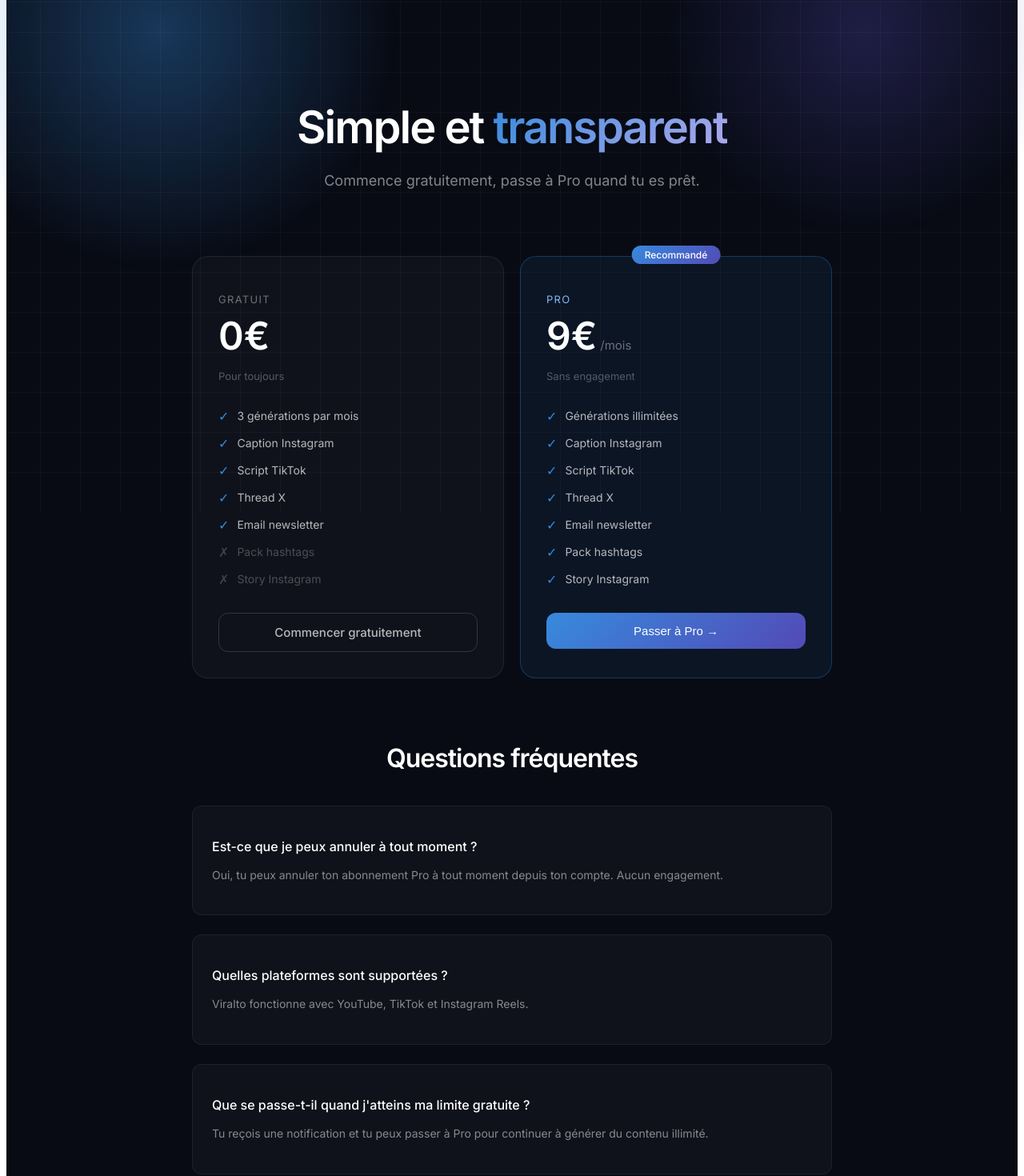
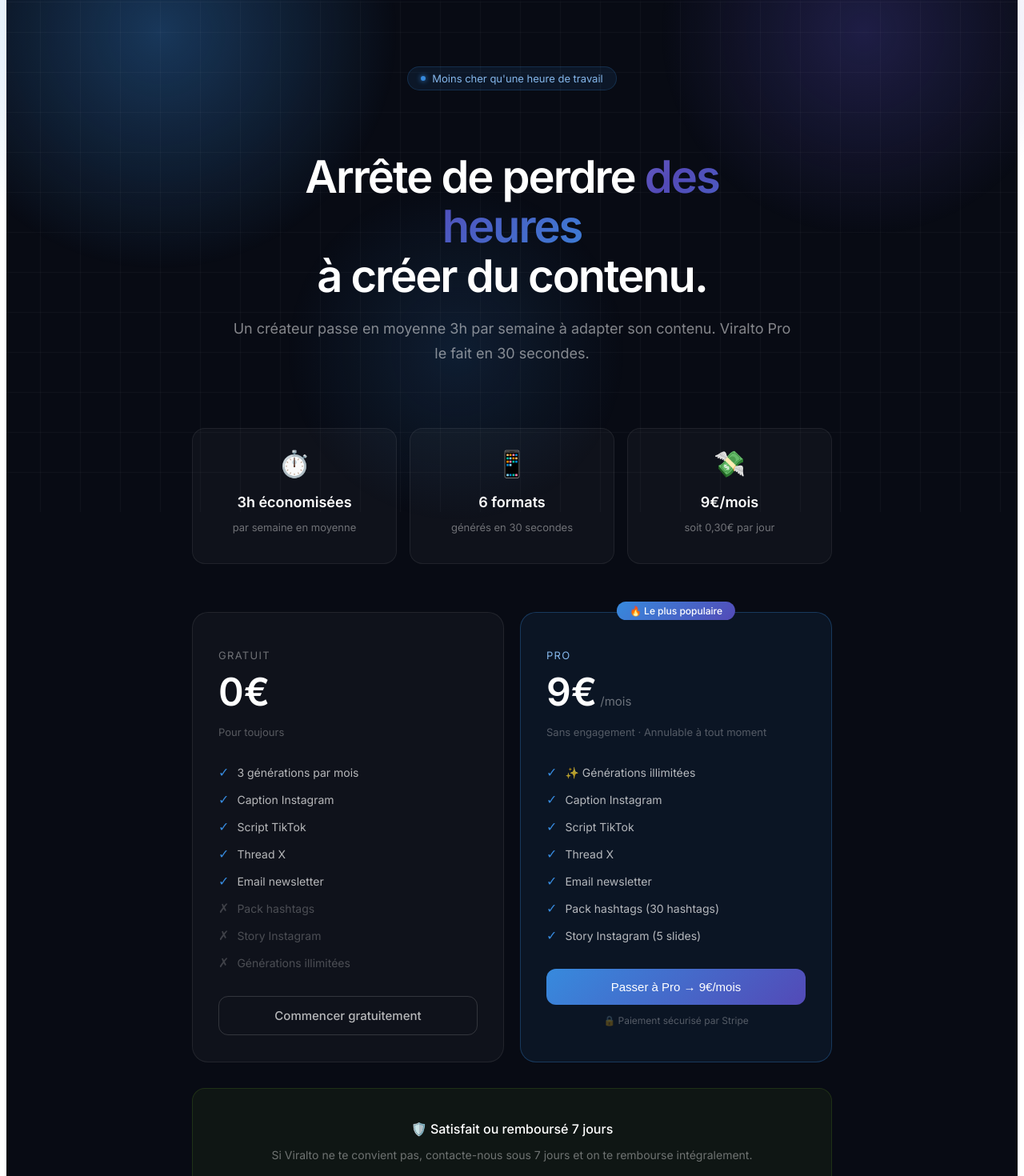
Before and after one commit to AxelBen81/viralto, a Next.js app: page /pricing in a window 1280 px wide. Shown: the part 160-1630 px from the top of the page at 80% size. Built offline with nearby package versions, Linux system fonts and the light colour scheme; no server answers.

Commit message:
Update page.tsx

```diff
--- a/app/pricing/page.tsx
+++ b/app/pricing/page.tsx
@@ -1,17 +1,25 @@
 "use client";
 import { useUser } from "@clerk/nextjs";
-import { useState } from "react";
+import { useState, useEffect } from "react";
 
 export default function Pricing() {
   const { user, isSignedIn } = useUser();
   const [loading, setLoading] = useState(false);
+  const [isPro, setIsPro] = useState(false);
+
+  useEffect(() => {
+    if (isSignedIn && user) {
+      fetch(`/api/generations?userId=${user.id}`)
+        .then((res) => res.json())
+        .then((data) => setIsPro(data.is_pro ?? false));
+    }
+  }, [isSignedIn, user]);
 
   async function handleUpgrade() {
     if (!isSignedIn || !user) {
       window.location.href = "/";
       return;
     }
-
     setLoading(true);
     const res = await fetch("/api/stripe/checkout", {
       method: "POST",
@@ -21,7 +29,6 @@
         email: user.emailAddresses[0]?.emailAddress,
       }),
     });
-
     const data = await res.json();
     if (data.url) window.location.href = data.url;
     setLoading(false);
@@ -33,6 +40,7 @@
       {/* Glows */}
       <div style={{ position: "fixed", top: -150, left: -150, width: 700, height: 700, background: "radial-gradient(circle, rgba(55,138,221,0.35) 0%, transparent 60%)", pointerEvents: "none", zIndex: 0 }} />
       <div style={{ position: "fixed", top: -100, right: -100, width: 600, height: 600, background: "radial-gradient(circle, rgba(83,74,183,0.3) 0%, transparent 60%)", pointerEvents: "none", zIndex: 0 }} />
+      <div style={{ position: "fixed", bottom: -50, left: "25%", width: 500, height: 500, background: "radial-gradient(circle, rgba(55,138,221,0.15) 0%, transparent 60%)", pointerEvents: "none", zIndex: 0 }} />
 
       {/* Grid */}
       <div style={{ position: "fixed", inset: 0, backgroundImage: "linear-gradient(rgba(255,255,255,0.03) 1px, transparent 1px), linear-gradient(90deg, rgba(255,255,255,0.03) 1px, transparent 1px)", backgroundSize: "50px 50px", pointerEvents: "none", zIndex: 0 }} />
@@ -45,25 +53,55 @@
             <img src="/LOGO_VIRALTO.png" alt="Viralto" style={{ height: 150, width: "auto", objectFit: "contain" }} />
           </a>
           <div style={{ display: "flex", alignItems: "center", gap: 32 }}>
-            <a href="/how-it-works" style={{ fontSize: 15, color: "rgba(255,255,255,0.55)", textDecoration: "none" }}>Comment ça marche</a>
-            <a href="/pricing" style={{ fontSize: 15, color: "white", textDecoration: "none", fontWeight: 500 }}>Tarifs</a>
-            <a href="/" style={{ fontSize: 15, color: "white", background: "linear-gradient(135deg, #378ADD, #534AB7)", border: "none", padding: "10px 24px", borderRadius: 24, textDecoration: "none", fontWeight: 500 }}>
+            <a href="/how-it-works" style={{ fontSize: 16, color: "white", textDecoration: "none", fontWeight: 500 }}>Comment ça marche</a>
+            <a href="/pricing" style={{ fontSize: 16, color: "white", textDecoration: "none", fontWeight: 500 }}>Tarifs</a>
+            {!isSignedIn ? (
+              <a href="/" style={{ fontSize: 15, color: "white", background: "linear-gradient(135deg, #378ADD, #534AB7)", padding: "10px 24px", borderRadius: 24, textDecoration: "none", fontWeight: 500 }}>
                 Essayer gratuitement
               </a>
+            ) : isPro ? (
+              <a href="/" style={{ fontSize: 15, color: "white", background: "linear-gradient(135deg, #378ADD, #534AB7)", padding: "10px 24px", borderRadius: 24, textDecoration: "none", fontWeight: 500 }}>
+                {"Générer du contenu →"}
+              </a>
+            ) : (
+              <a href="/" style={{ fontSize: 15, color: "white", background: "linear-gradient(135deg, #378ADD, #534AB7)", padding: "10px 24px", borderRadius: 24, textDecoration: "none", fontWeight: 500 }}>
+                {"Essayer gratuitement"}
+              </a>
+            )}
           </div>
         </nav>
 
         {/* Hero */}
-        <section style={{ maxWidth: 700, margin: "0 auto", padding: "80px 48px 60px", textAlign: "center" }}>
+        <section className="animate-fade-in" style={{ maxWidth: 700, margin: "0 auto", padding: "80px 48px 60px", textAlign: "center" }}>
+          <div style={{ display: "inline-flex", alignItems: "center", gap: 8, fontSize: 13, color: "#85B7EB", background: "rgba(55,138,221,0.1)", border: "1px solid rgba(55,138,221,0.2)", padding: "6px 16px", borderRadius: 24, marginBottom: 32 }}>
+            <div style={{ width: 6, height: 6, background: "#378ADD", borderRadius: "50%", boxShadow: "0 0 6px #378ADD" }} />
+            {"Moins cher qu'une heure de travail"}
+          </div>
           <h1 style={{ fontSize: 56, fontWeight: 600, lineHeight: 1.1, marginBottom: 20, letterSpacing: -2 }}>
-            Simple et{" "}
-            <span style={{ background: "linear-gradient(135deg, #378ADD, #AFA9EC)", WebkitBackgroundClip: "text", WebkitTextFillColor: "transparent" }}>
-              transparent
-            </span>
+            {"Arrête de perdre"}{" "}
+            <span className="gradient-animated">{"des heures"}</span>
+            <br />{"à créer du contenu."}
           </h1>
           <p style={{ fontSize: 18, color: "rgba(255,255,255,0.5)", lineHeight: 1.7 }}>
-            Commence gratuitement, passe à Pro quand tu es prêt.
+            {"Un créateur passe en moyenne 3h par semaine à adapter son contenu. Viralto Pro le fait en 30 secondes."}
           </p>
+        </section>
+
+        {/* Valeur perçue */}
+        <section className="animate-fade-in animate-fade-in-delay-1" style={{ maxWidth: 800, margin: "0 auto", padding: "0 48px 60px" }}>
+          <div style={{ display: "grid", gridTemplateColumns: "repeat(3, 1fr)", gap: 16 }}>
+            {[
+              { icon: "⏱️", label: "3h économisées", desc: "par semaine en moyenne" },
+              { icon: "📱", label: "6 formats", desc: "générés en 30 secondes" },
+              { icon: "💸", label: "9€/mois", desc: "soit 0,30€ par jour" },
+            ].map((item) => (
+              <div key={item.label} style={{ background: "rgba(255,255,255,0.03)", border: "1px solid rgba(255,255,255,0.07)", borderRadius: 16, padding: 24, textAlign: "center" }}>
+                <div style={{ fontSize: 32, marginBottom: 8 }}>{item.icon}</div>
+                <p style={{ fontSize: 18, fontWeight: 600, color: "white", marginBottom: 4 }}>{item.label}</p>
+                <p style={{ fontSize: 13, color: "rgba(255,255,255,0.4)" }}>{item.desc}</p>
+              </div>
+            ))}
+          </div>
         </section>
 
         {/* Plans */}
@@ -87,6 +125,7 @@
                   { text: "Email newsletter", included: true },
                   { text: "Pack hashtags", included: false },
                   { text: "Story Instagram", included: false },
+                  { text: "Générations illimitées", included: false },
                 ].map((item) => (
                   <div key={item.text} style={{ display: "flex", alignItems: "center", gap: 10 }}>
                     <span style={{ color: item.included ? "#378ADD" : "rgba(255,255,255,0.2)", fontSize: 16 }}>{item.included ? "✓" : "✗"}</span>
@@ -102,25 +141,25 @@
 
             {/* Plan Pro */}
             <div style={{ background: "rgba(55,138,221,0.08)", border: "1px solid rgba(55,138,221,0.3)", borderRadius: 20, padding: 32, position: "relative" }}>
-              <div style={{ position: "absolute", top: -14, left: "50%", transform: "translateX(-50%)", background: "linear-gradient(135deg, #378ADD, #534AB7)", color: "white", fontSize: 12, fontWeight: 500, padding: "4px 16px", borderRadius: 20 }}>
-                Recommandé
+              <div style={{ position: "absolute", top: -14, left: "50%", transform: "translateX(-50%)", background: "linear-gradient(135deg, #378ADD, #534AB7)", color: "white", fontSize: 12, fontWeight: 500, padding: "4px 16px", borderRadius: 20, whiteSpace: "nowrap" }}>
+                🔥 Le plus populaire
               </div>
               <p style={{ fontSize: 13, color: "#85B7EB", marginBottom: 8, textTransform: "uppercase", letterSpacing: "0.1em" }}>Pro</p>
               <div style={{ display: "flex", alignItems: "baseline", gap: 4, marginBottom: 6 }}>
                 <span style={{ fontSize: 48, fontWeight: 600, color: "white" }}>9€</span>
                 <span style={{ fontSize: 15, color: "rgba(255,255,255,0.4)" }}>/mois</span>
               </div>
-              <p style={{ fontSize: 13, color: "rgba(255,255,255,0.3)", marginBottom: 32 }}>Sans engagement</p>
+              <p style={{ fontSize: 13, color: "rgba(255,255,255,0.3)", marginBottom: 32 }}>{"Sans engagement · Annulable à tout moment"}</p>
 
               <div style={{ display: "flex", flexDirection: "column", gap: 14, marginBottom: 32 }}>
                 {[
-                  "Générations illimitées",
+                  "✨ Générations illimitées",
                   "Caption Instagram",
                   "Script TikTok",
                   "Thread X",
                   "Email newsletter",
-                  "Pack hashtags",
-                  "Story Instagram",
+                  "Pack hashtags (30 hashtags)",
+                  "Story Instagram (5 slides)",
                 ].map((item) => (
                   <div key={item} style={{ display: "flex", alignItems: "center", gap: 10 }}>
                     <span style={{ color: "#378ADD", fontSize: 16 }}>✓</span>
@@ -129,26 +168,44 @@
                 ))}
               </div>
 
+              {isPro ? (
+                <div style={{ display: "block", width: "100%", textAlign: "center", background: "rgba(255,255,255,0.1)", color: "rgba(255,255,255,0.5)", padding: "14px", borderRadius: 12, fontSize: 15, fontWeight: 500 }}>
+                  {"✅ Tu es déjà Pro !"}
+                </div>
+              ) : (
                 <button
                   onClick={handleUpgrade}
                   disabled={loading}
                   style={{ display: "block", width: "100%", textAlign: "center", background: "linear-gradient(135deg, #378ADD, #534AB7)", color: "white", padding: "14px", borderRadius: 12, fontSize: 15, fontWeight: 500, border: "none", cursor: "pointer", opacity: loading ? 0.7 : 1 }}
                 >
-                {loading ? "Chargement..." : "Passer à Pro →"}
+                  {loading ? "Chargement..." : "Passer à Pro → 9€/mois"}
                 </button>
+              )}
+
+              <p style={{ fontSize: 12, color: "rgba(255,255,255,0.3)", textAlign: "center", marginTop: 12 }}>
+                {"🔒 Paiement sécurisé par Stripe"}
+              </p>
             </div>
+          </div>
+
+          {/* Garantie */}
+          <div style={{ marginTop: 32, background: "rgba(99,153,34,0.08)", border: "1px solid rgba(99,153,34,0.2)", borderRadius: 16, padding: 24, textAlign: "center" }}>
+            <p style={{ fontSize: 16, fontWeight: 500, color: "white", marginBottom: 6 }}>{"🛡️ Satisfait ou remboursé 7 jours"}</p>
+            <p style={{ fontSize: 14, color: "rgba(255,255,255,0.4)" }}>{"Si Viralto ne te convient pas, contacte-nous sous 7 jours et on te rembourse intégralement."}</p>
           </div>
 
           {/* FAQ */}
           <div style={{ marginTop: 80 }}>
-            <h2 style={{ fontSize: 32, fontWeight: 600, color: "white", marginBottom: 40, textAlign: "center", letterSpacing: -1 }}>Questions fréquentes</h2>
-            <div style={{ display: "flex", flexDirection: "column", gap: 24 }}>
+            <h2 style={{ fontSize: 32, fontWeight: 600, color: "white", marginBottom: 40, textAlign: "center", letterSpacing: -1 }}>{"Questions fréquentes"}</h2>
+            <div style={{ display: "flex", flexDirection: "column", gap: 16 }}>
               {[
-                { q: "Est-ce que je peux annuler à tout moment ?", a: "Oui, tu peux annuler ton abonnement Pro à tout moment depuis ton compte. Aucun engagement." },
-                { q: "Quelles plateformes sont supportées ?", a: "Viralto fonctionne avec YouTube, TikTok et Instagram Reels." },
-                { q: "Que se passe-t-il quand j'atteins ma limite gratuite ?", a: "Tu reçois une notification et tu peux passer à Pro pour continuer à générer du contenu illimité." },
+                { q: "Est-ce que je peux annuler à tout moment ?", a: "Oui, sans engagement. Tu annules en un clic depuis ton dashboard et tu ne seras plus prélevé le mois suivant." },
+                { q: "Quelles plateformes sont supportées ?", a: "Viralto fonctionne avec YouTube et TikTok. Tu colles le lien, on s'occupe du reste." },
+                { q: "Le contenu est-il vraiment basé sur ma vidéo ?", a: "Oui — Viralto transcrit ta vidéo et génère du contenu basé exactement sur ce qui est dit. Chaque résultat est unique." },
+                { q: "Que se passe-t-il quand j'atteins ma limite gratuite ?", a: "Tu peux passer à Pro pour des générations illimitées, ou attendre le mois suivant pour avoir à nouveau 3 générations gratuites." },
+                { q: "Est-ce que le paiement est sécurisé ?", a: "Oui — les paiements sont traités par Stripe, le leader mondial du paiement en ligne. Viralto ne stocke jamais tes données bancaires." },
               ].map((item) => (
-                <div key={item.q} style={{ background: "rgba(255,255,255,0.03)", border: "1px solid rgba(255,255,255,0.06)", borderRadius: 12, padding: 24 }}>
+                <div key={item.q} className="card-hover" style={{ background: "rgba(255,255,255,0.03)", border: "1px solid rgba(255,255,255,0.06)", borderRadius: 12, padding: 24 }}>
                   <p style={{ fontSize: 16, fontWeight: 500, color: "white", marginBottom: 10 }}>{item.q}</p>
                   <p style={{ fontSize: 14, color: "rgba(255,255,255,0.5)", lineHeight: 1.7 }}>{item.a}</p>
                 </div>
@@ -156,6 +213,15 @@
             </div>
           </div>
         </section>
+
+        {/* Footer */}
+        <div style={{ display: "flex", justifyContent: "center", gap: 32, padding: "24px 48px", borderTop: "1px solid rgba(255,255,255,0.04)" }}>
+          <a href="/cgu" style={{ fontSize: 13, color: "rgba(255,255,255,0.3)", textDecoration: "none" }}>{"CGU"}</a>
+          <a href="/confidentialite" style={{ fontSize: 13, color: "rgba(255,255,255,0.3)", textDecoration: "none" }}>{"Politique de confidentialité"}</a>
+          <a href="mailto:contact@viralto.fr" style={{ fontSize: 13, color: "rgba(255,255,255,0.3)", textDecoration: "none" }}>{"Contact"}</a>
+          <span style={{ fontSize: 13, color: "rgba(255,255,255,0.2)" }}>{"© 2026 Viralto"}</span>
+        </div>
+
       </div>
     </main>
   );
```
Lines whose indentation alone changed are shown as unchanged.
